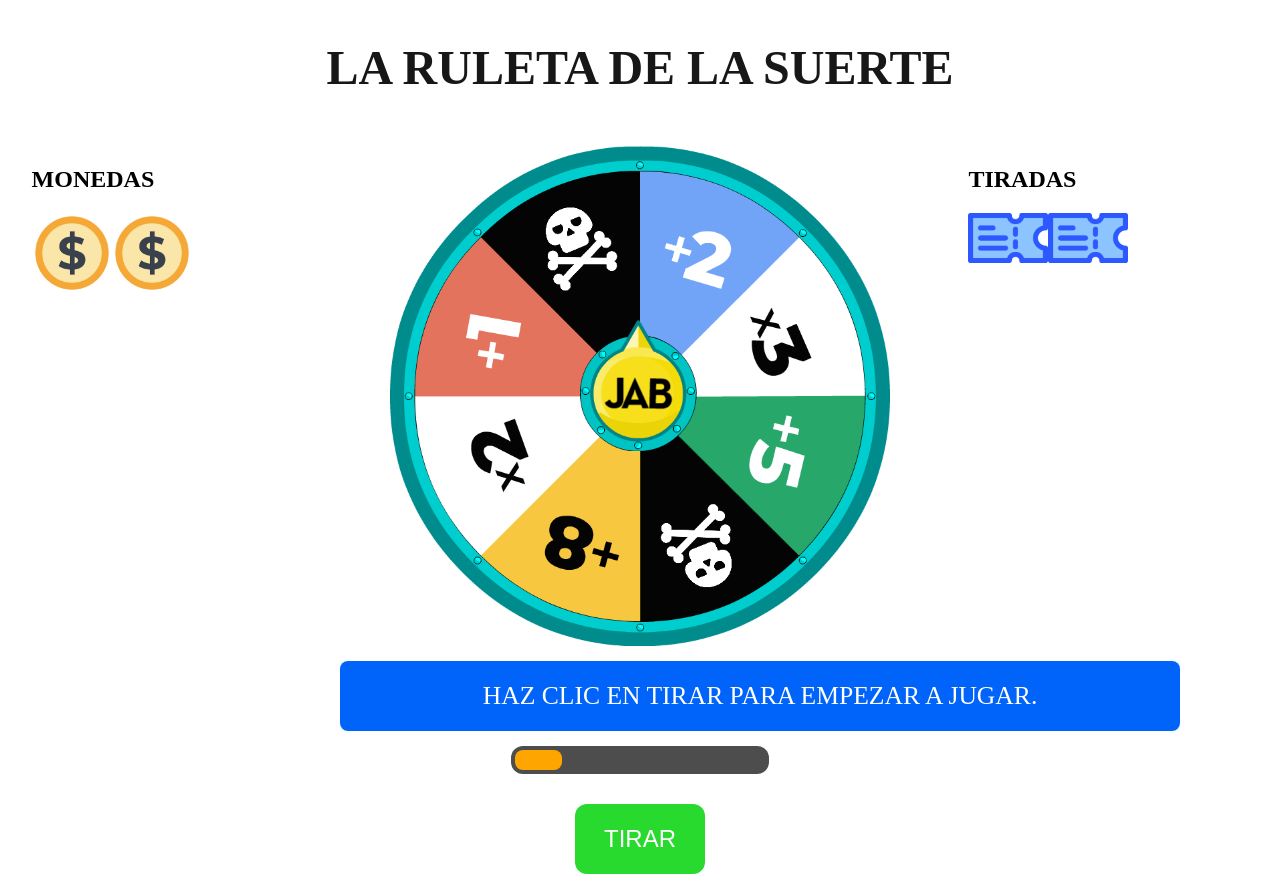
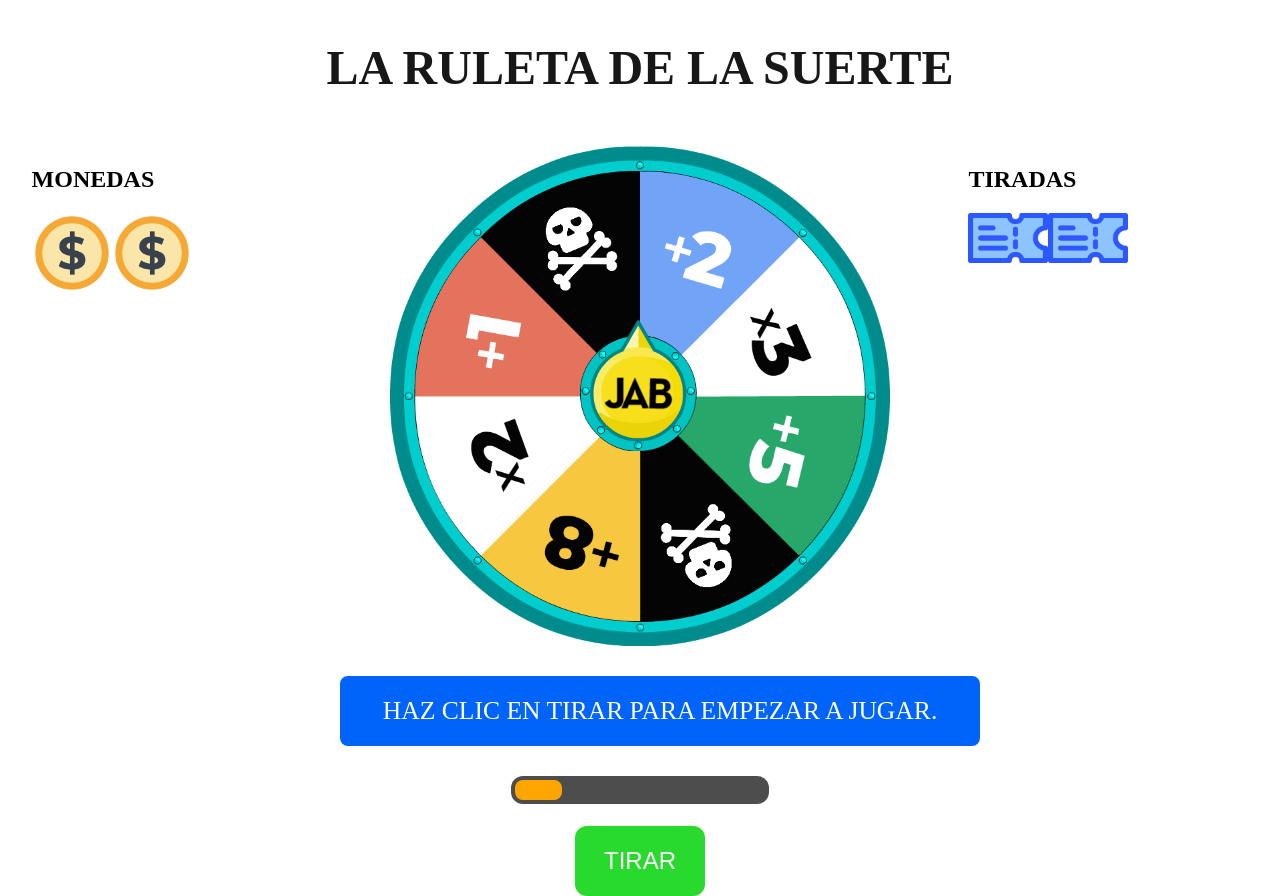
Before and after one commit to JMT79/Ruleta_de_la_suerte_REACT, a React (Vite) app: page / in a window 1280 px wide. Before the commit the page ends 874 px from the top, so only its background shows below. Built offline with nearby package versions, Linux system fonts and the light colour scheme.

Commit message:
Update index.css

```diff
--- a/src/index.css
+++ b/src/index.css
@@ -49,7 +49,7 @@
   animation: animacionBarra 0.8s ease-in-out infinite;
 }
 .empezar {
-  margin-top: 20px;
+  margin-top: 2%;
   width: 130px;
   height: 70px;
   border-radius: 12px;
@@ -65,8 +65,8 @@
   transform: scale(1.1);
 }
 .premio {
-  width: 800px;
-  margin: 0 auto;
+  width: 600px;
+  margin: 5% auto;
   padding: 20px;
   color: white;
   border-radius: 8px;
```
